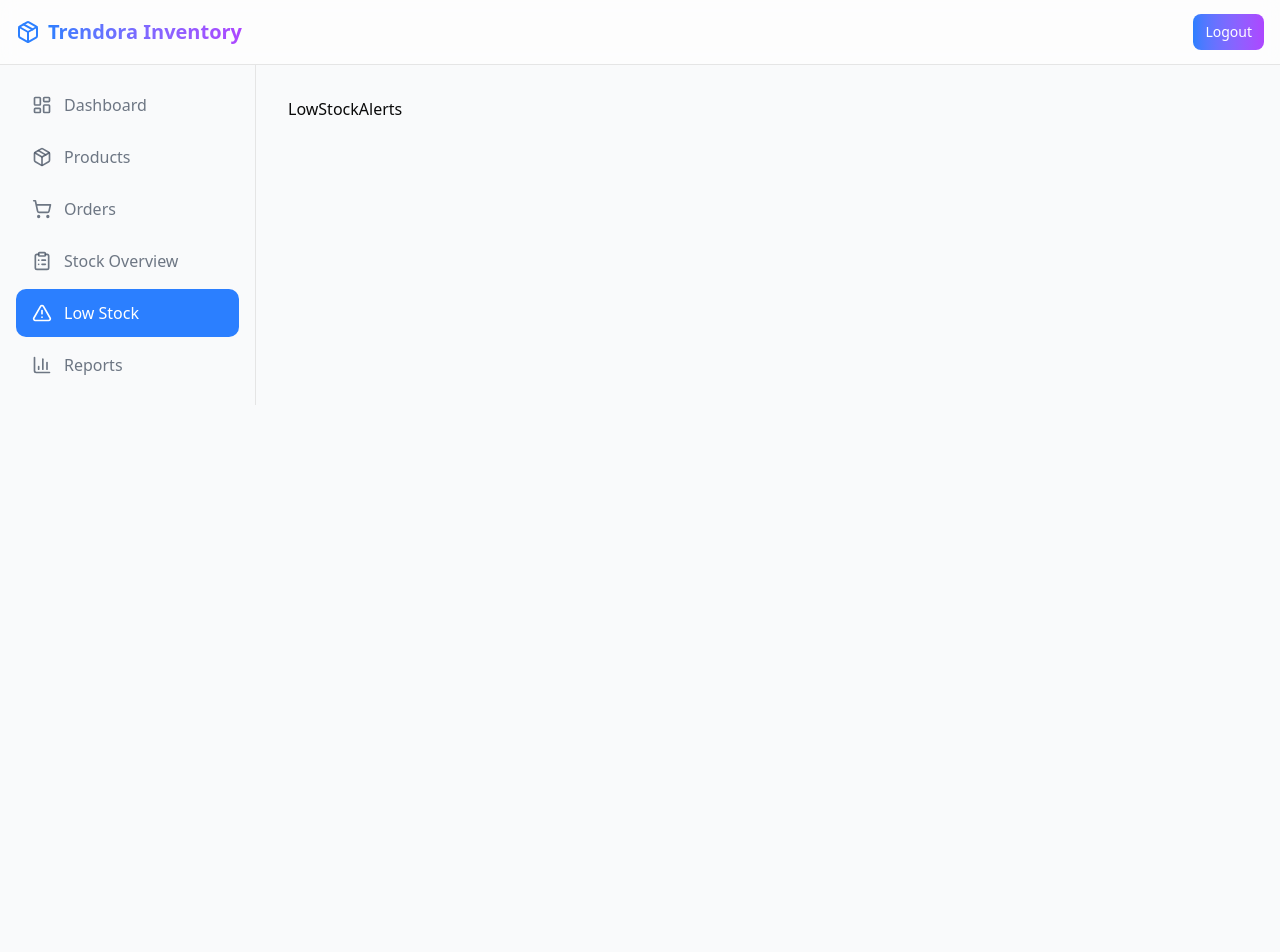
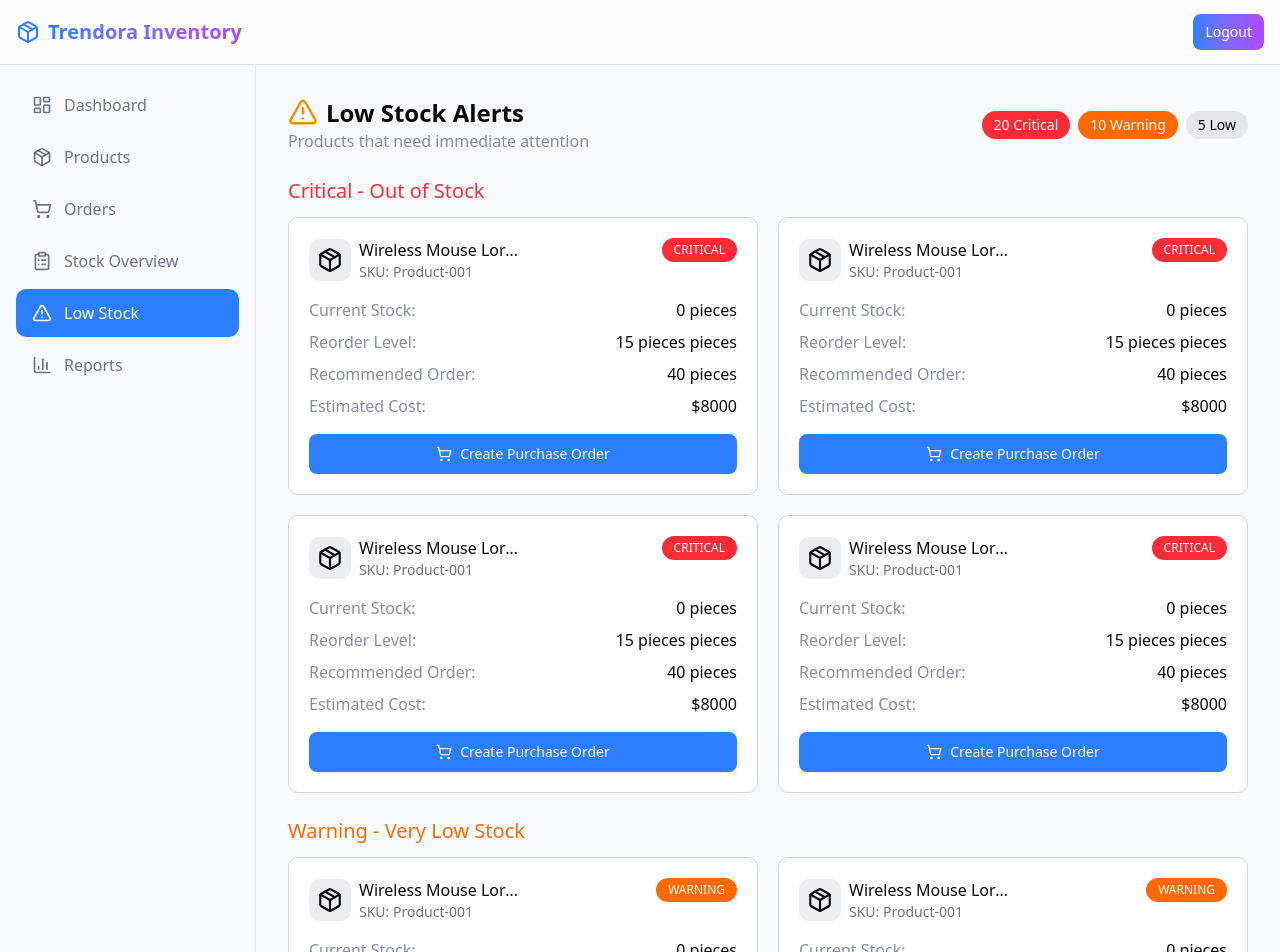
Before and after one commit to SanthoshKumar-PS/Inventory-Management-Trendora, a React (Vite) app: page /alerts in a window 1280 px wide. Shown: the top 952 px of the page. Before the commit the page ends 800 px from the top, so only its background shows below. Built offline with nearby package versions, Linux system fonts and the light colour scheme.

Commit message:
Low Stock made reusable

```diff
--- /dev/null
+++ b/src/components/lowStock/ProductCard.tsx
@@ -0,0 +1,59 @@
+import { Package, ShoppingCart } from "lucide-react"
+import SeverityBadge from "./SeverityBadge"
+import { Button } from "../ui/button"
+import type { Product } from "@/types/inventory"
+
+interface ProductCardProps {
+    type: 'critical' | 'warning' | 'low'
+    product : Product | null; //For UI purpos, need to give actual Data
+}
+const ProductCard = ({type,product}:ProductCardProps) => {
+  return (
+        <div className="bg-white border border-gray-300 rounded-lg p-4 md:p-5 space-y-2 md:space-y-4">
+          {/* Package, Heading,badge */}
+          <div className="flex justify-between items-start">
+            <div className="flex items-center gap-2">
+              <div className="bg-gray-200/70 p-2 rounded-lg">
+                <Package size={26} />
+              </div>
+              <div>
+                <h3 className="font-medium max-w-40 truncate">Wireless Mouse Lorem ipsum dolor sit amet consectetur adipisicing elit. Incidunt quibusdam et alias dolorem eius voluptatum ipsam at cum nisi enim!</h3>
+                <p className="text-sm text-muted-foreground">
+                  SKU: Product-001
+                </p>
+              </div>
+            </div>
+            <SeverityBadge type={type} />
+          </div>
+
+          {/* Key, Value */}
+          <div className="space-y-2 font-medium">
+            <div className="flex justify-between items-center">
+              <p className="text-gray-500/80">Current Stock:</p>
+              <p className="">{"0 pieces"}</p>
+            </div>
+            <div className="flex justify-between items-center">
+              <p className="text-gray-500/80">Reorder Level:</p>
+              <p className="">{"15 pieces"} pieces</p>
+            </div>
+            <div className="flex justify-between items-center">
+              <p className="text-gray-500/80">Recommended Order:</p>
+              <p className="">{"40 pieces"}</p>
+            </div>
+            <div className="flex justify-between items-center">
+              <p className="text-gray-500/80">Estimated Cost:</p>
+              <p className="">{"$8000"}</p>
+            </div>
+          </div>
+
+          {/* Create Purchase Order Button */}
+          <Button className="w-full flex-1 bg-blue-500 py-5">
+            <ShoppingCart size={20}/>
+            <p>Create Purchase Order</p>
+          </Button>
+
+        </div>
+  )
+}
+
+export default ProductCard
--- a/src/components/lowStock/SeverityBadge.tsx
+++ b/src/components/lowStock/SeverityBadge.tsx
@@ -2,9 +2,10 @@ type SeverityType = 'critical' | 'warning' | 'low';
 
 type SeverityBadgeProps = {
     type:SeverityType,
-    count:number
+    count?:number,
+    scrollToContainer?:(tagName:string)=>void;
 }
-const SeverityBadge = ({type,count}:SeverityBadgeProps) => {
+const SeverityBadge = ({type,count,scrollToContainer}:SeverityBadgeProps) => {
     const config = {
         critical : {
             bg:'bg-red-500',
@@ -24,8 +25,9 @@ const SeverityBadge = ({type,count}:SeverityBadgeProps) => {
     }[type];
 
     return (
-        <div className={`px-3 py-1 rounded-full text-sm font-medium ${config.bg} ${config.textColor}`}>
-            {count ? `${count} ${config.text}` : config.text}
+        <div onClick={()=>{scrollToContainer && scrollToContainer(type)}}
+        className={`px-3 py-1 rounded-full cursor-pointer hover:opacity-90 transition-all ${count?"text-sm":"text-xs"} font-medium ${config.bg} ${config.textColor}`}>
+            {count ? `${count} ${config.text}` : config.text.toUpperCase()}
         </div>
     )
 
--- /dev/null
+++ b/src/components/lowStock/StockSection.tsx
@@ -0,0 +1,30 @@
+import type { Product } from "@/types/inventory";
+import ProductCard from "./ProductCard";
+import { cn } from "@/lib/utils";
+
+interface StockSectionProps {
+    id:string;
+    title:string;
+    color:string;
+    type: 'critical' |'warning' | 'low';
+    products:Product[] | [];//Temporary for UI, must provide data
+}
+const StockSection = ({id,title,color,type,products}:StockSectionProps) => {
+  return (
+      <div id={id} className="space-y-3" >
+        <h1 className={cn('text-xl font-medium',color)}>
+          {title}
+        </h1>
+        {/* Each product */}
+        <div className="grid grid-cols-1 lg:grid-cols-2  gap-5">
+        {Array.from({length:4}).map((_,i)=>(
+          <ProductCard key={i} type={type} product={null}/>
+
+        ))}
+        </div>
+
+      </div>
+  )
+}
+
+export default StockSection
--- a/src/index.css
+++ b/src/index.css
@@ -52,7 +52,7 @@ body {
   --card-foreground: oklch(0.145 0 0);
   --popover: oklch(1 0 0);
   --popover-foreground: oklch(0.145 0 0);
-  --primary: oklch(0.205 0 0);
+  --primary: oklch(0.623 0.214 263.75);
   --primary-foreground: oklch(0.985 0 0);
   --secondary: oklch(0.97 0 0);
   --secondary-foreground: oklch(0.205 0 0);
@@ -86,7 +86,7 @@ body {
   --card-foreground: oklch(0.985 0 0);
   --popover: oklch(0.205 0 0);
   --popover-foreground: oklch(0.985 0 0);
-  --primary: oklch(0.922 0 0);
+  --primary: oklch(0.623 0.214 263.75);
   --primary-foreground: oklch(0.205 0 0);
   --secondary: oklch(0.269 0 0);
   --secondary-foreground: oklch(0.985 0 0);
--- a/src/pages/LowStockAlerts.tsx
+++ b/src/pages/LowStockAlerts.tsx
@@ -1,9 +1,66 @@
-import React from 'react'
+import SeverityBadge from "@/components/lowStock/SeverityBadge";
+import StockSection from "@/components/lowStock/StockSection";
+import { TriangleAlert } from "lucide-react";
 
 const LowStockAlerts = () => {
+  const scrollToContainer = (tagName: string) => {
+    const el = document.getElementById(tagName);
+    if (el) {
+      const y = el.getBoundingClientRect().top + window.scrollY - 80;
+      window.scrollTo({ top: y, behavior: "smooth" });
+    }
+  };
   return (
-    <div>LowStockAlerts</div>
-  )
-}
+    <div className="space-y-6">
+      {/* Headers */}
+      <div className="flex flex-col lg:flex-row items-start lg:justify-between lg:items-center gap-4">
+        <div>
+          <div className="flex gap-2">
+            <TriangleAlert size={30} className="text-orange-400" />
+            <h2 className="text-2xl text:3xl font-bold">Low Stock Alerts</h2>
+          </div>
+          <p className="text-sm md:text-base text-gray-500/80">
+            Products that need immediate attention
+          </p>
+        </div>
 
-export default LowStockAlerts
+        {/* Critical, Warning Low */}
+        <div className="flex items-center gap-2">
+          <SeverityBadge type="critical" count={20} scrollToContainer={scrollToContainer} />
+          <SeverityBadge type="warning" count={10} scrollToContainer={scrollToContainer} />
+          <SeverityBadge type="low" count={5} scrollToContainer={scrollToContainer}/>
+        </div>
+      </div>
+
+      {/* Critical Out of Stock */}
+      <StockSection
+        id="critical"
+        title="Critical - Out of Stock"
+        color='text-red-500'
+        type='critical'
+        products={[]}
+        />
+
+      {/* Warning - Very Low Stock */}
+      <StockSection
+        id="warning"
+        title="Warning - Very Low Stock"
+        color='text-orange-500'
+        type='warning'
+        products={[]}
+        />
+
+      {/* Low Stock */}
+      <StockSection
+        id="low"
+        title="Low Stock"
+        color='text-gray-600'
+        type='low'
+        products={[]}
+        />
+
+    </div>
+  );
+};
+
+export default LowStockAlerts;
--- a/src/pages/Products.tsx
+++ b/src/pages/Products.tsx
@@ -104,7 +104,7 @@ const Products = () => {
         )}
 
         {filterProducts.length===0 && (<div className="border border-gray-300 rounded-lg p-4 col-span-full py-10">
-          <div className="flex flex-col justify-center items-center text-gray-600/80">
+          <div className="flex flex-col justify-center items-center text-[#8F8F8F]">
             <Package className="h-10 w-10 mb-2"/>
             <p className="text-lg font-medium">No products found</p>
             <p className="text-sm">Try adjusting your search</p>
```
